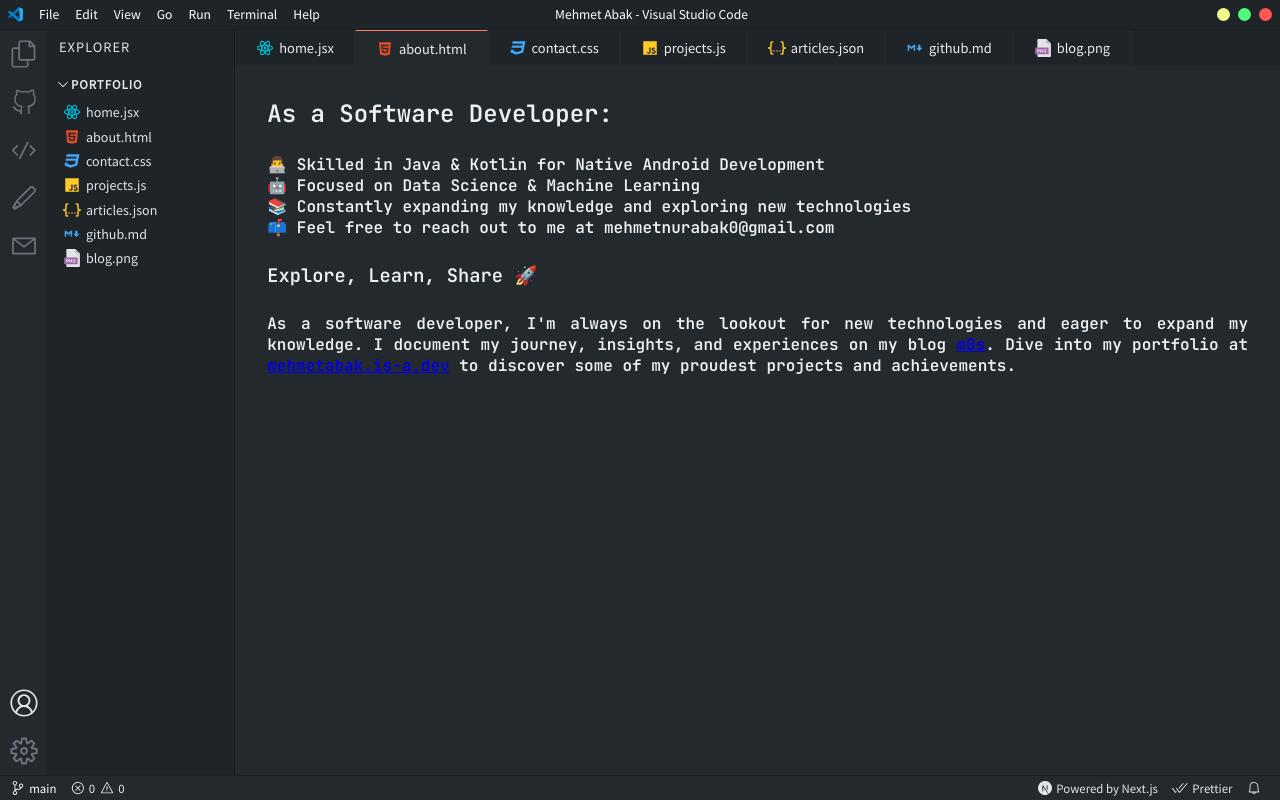
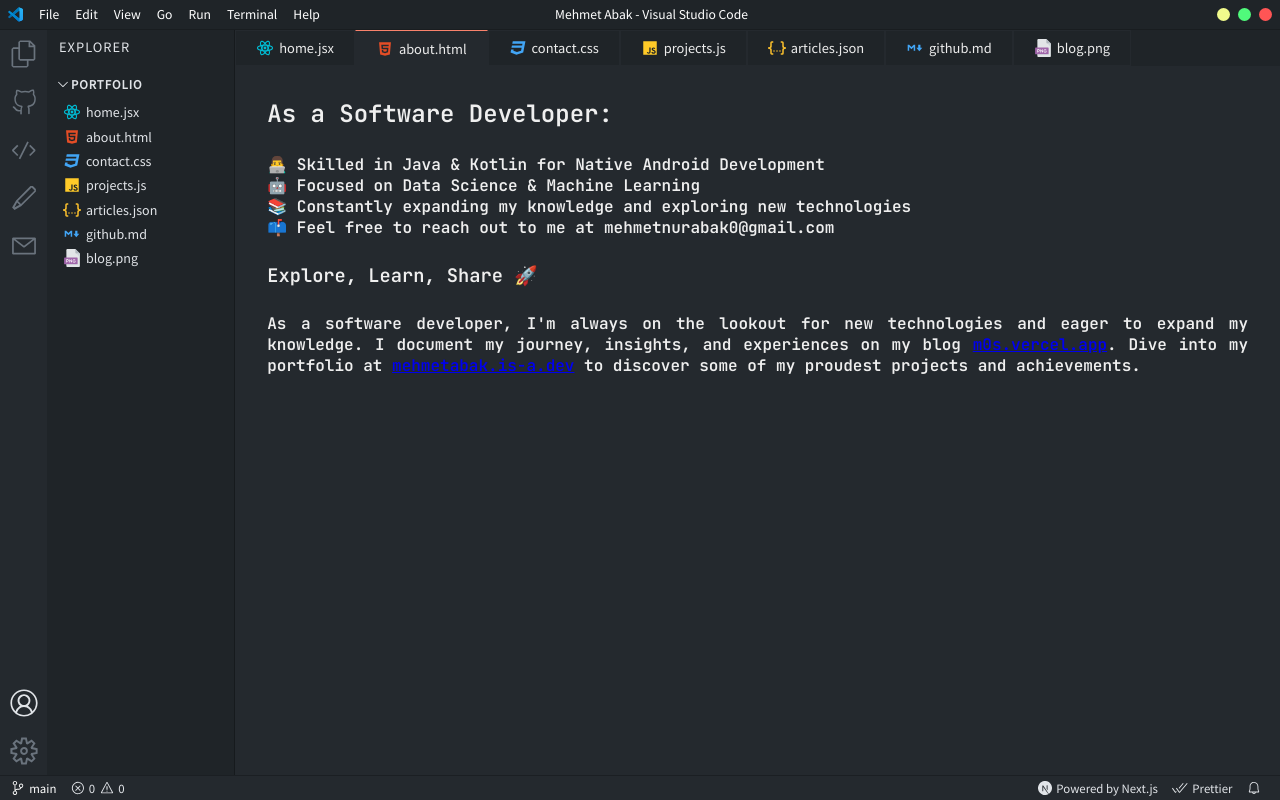
Before and after one commit to mehmetabak/Dev, a Next.js app: page /about in a window 1280 px wide. Built offline with nearby package versions, Linux system fonts and the light colour scheme.

Commit message:
Update about.jsx

```diff
--- a/pages/about.jsx
+++ b/pages/about.jsx
@@ -15,7 +15,7 @@ const AboutPage = () => {
       <h3>Explore, Learn, Share 🚀</h3>
       <h3>&nbsp;</h3>
       <p align="justify">
-        <h4>  As a software developer, I'm always on the lookout for new technologies and eager to expand my knowledge. I document my journey, insights, and experiences on my blog <a href="https://m0s.vercel.app" target="_blank">m0s</a>. Dive into my portfolio at <Link href="/projects">mehmetabak.is-a.dev</Link> to discover some of my proudest projects and achievements.</h4>
+        <h4>  As a software developer, I'm always on the lookout for new technologies and eager to expand my knowledge. I document my journey, insights, and experiences on my blog <Link href="/blog">m0s.vercel.app</Link>. Dive into my portfolio at <Link href="/projects">mehmetabak.is-a.dev</Link> to discover some of my proudest projects and achievements.</h4>
       </p>
     </>
   );
```
